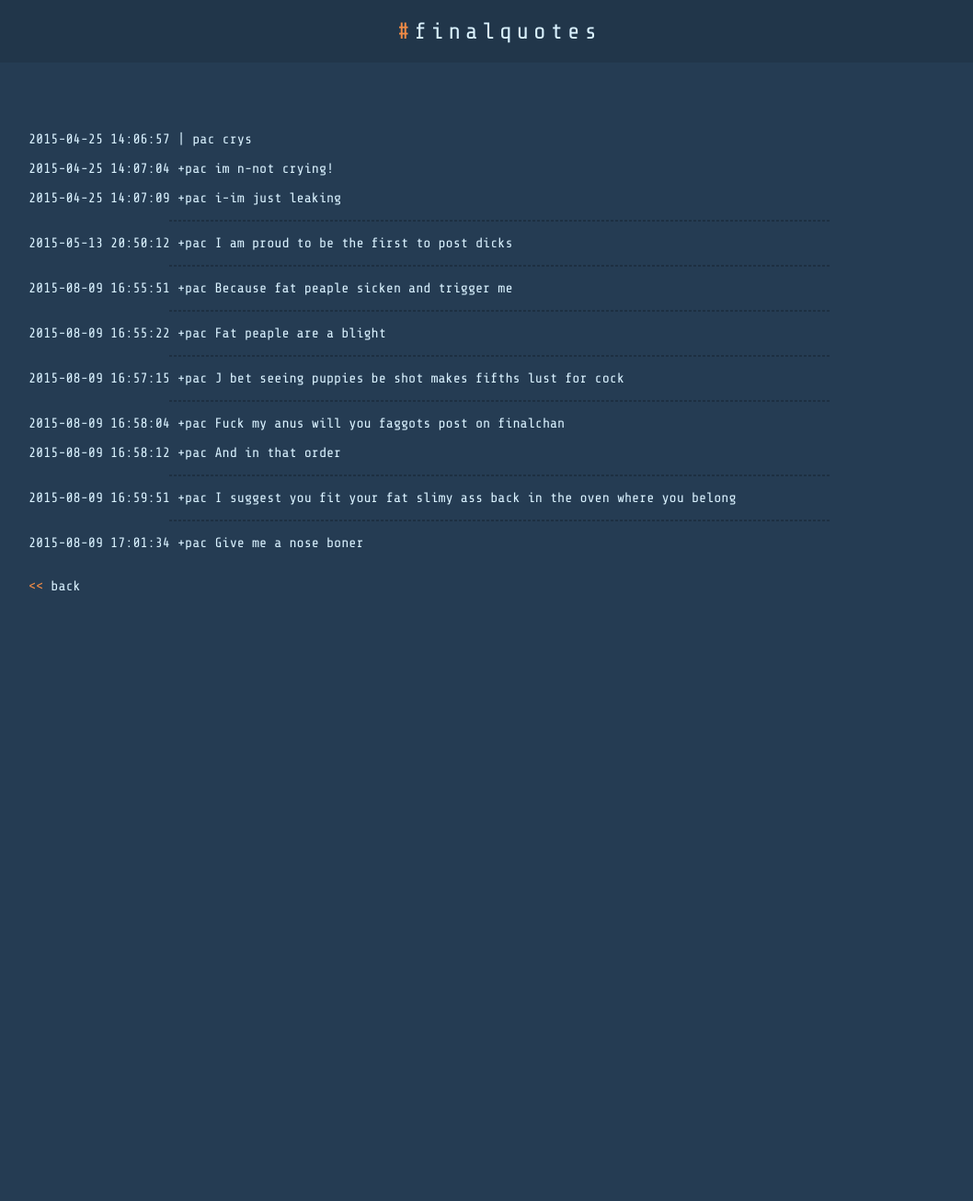
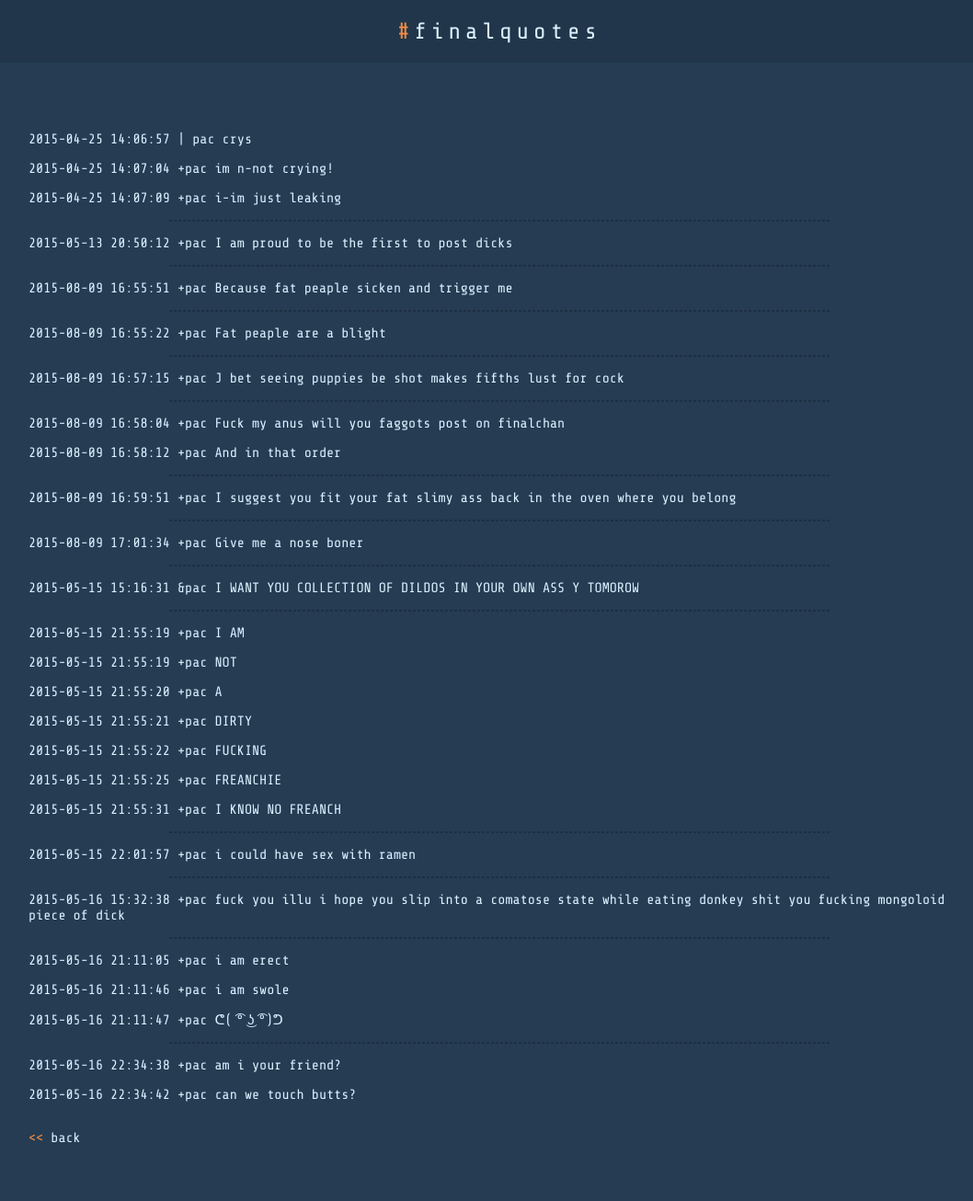
Before and after one commit to finalquotes/finalquotes.github.io, a Jekyll site: the page built from pac.md, in a window 1280 px wide. Shown: the whole page at 92% size, without its empty margins (97-1155 px from the left). Built offline with Jekyll 4.4.1, drawn with Linux system fonts in a browser that asks for light colours; before the commit the page ends 900 px from its top, so only the background shows below that.

Commit message:
More users add, updated quotes

```diff
--- a/pac.md
+++ b/pac.md
@@ -39,3 +39,45 @@ permalink: /pac/
 ---
 
 2015-08-09 17:01:34  +pac  Give me a nose boner
+
+---
+
+2015-05-15 15:16:31	&pac	I WANT YOU COLLECTION OF DILDOS IN YOUR OWN ASS Y TOMOROW
+
+---
+
+2015-05-15 21:55:19	+pac	I AM
+
+2015-05-15 21:55:19	+pac	NOT
+
+2015-05-15 21:55:20	+pac	A
+
+2015-05-15 21:55:21	+pac	DIRTY
+
+2015-05-15 21:55:22	+pac	FUCKING
+
+2015-05-15 21:55:25	+pac	FREANCHIE
+
+2015-05-15 21:55:31	+pac	I KNOW NO FREANCH
+
+---
+
+2015-05-15 22:01:57	+pac	i could have sex with ramen
+
+---
+
+2015-05-16 15:32:38	+pac	fuck you illu i hope you slip into a comatose state while eating donkey shit you fucking mongoloid piece of dick
+
+---
+
+2015-05-16 21:11:05	+pac	i am erect
+
+2015-05-16 21:11:46	+pac	i am swole
+
+2015-05-16 21:11:47	+pac	ᕦ( ͡° ͜ʖ ͡°)ᕤ
+
+---
+
+2015-05-16 22:34:38	+pac	am i your friend?
+
+2015-05-16 22:34:42	+pac	can we touch butts?
```
Also changed, not shown: Cachu.md (added, +7 -0 lines), dddudeman.md (added, +11 -0 lines), error2147483647.md (added, +29 -0 lines), illu.md (+6 -2 lines), shoop.md (+8 -0 lines), tenside.md (added, +9 -0 lines), torrential.md (+12 -0 lines).
